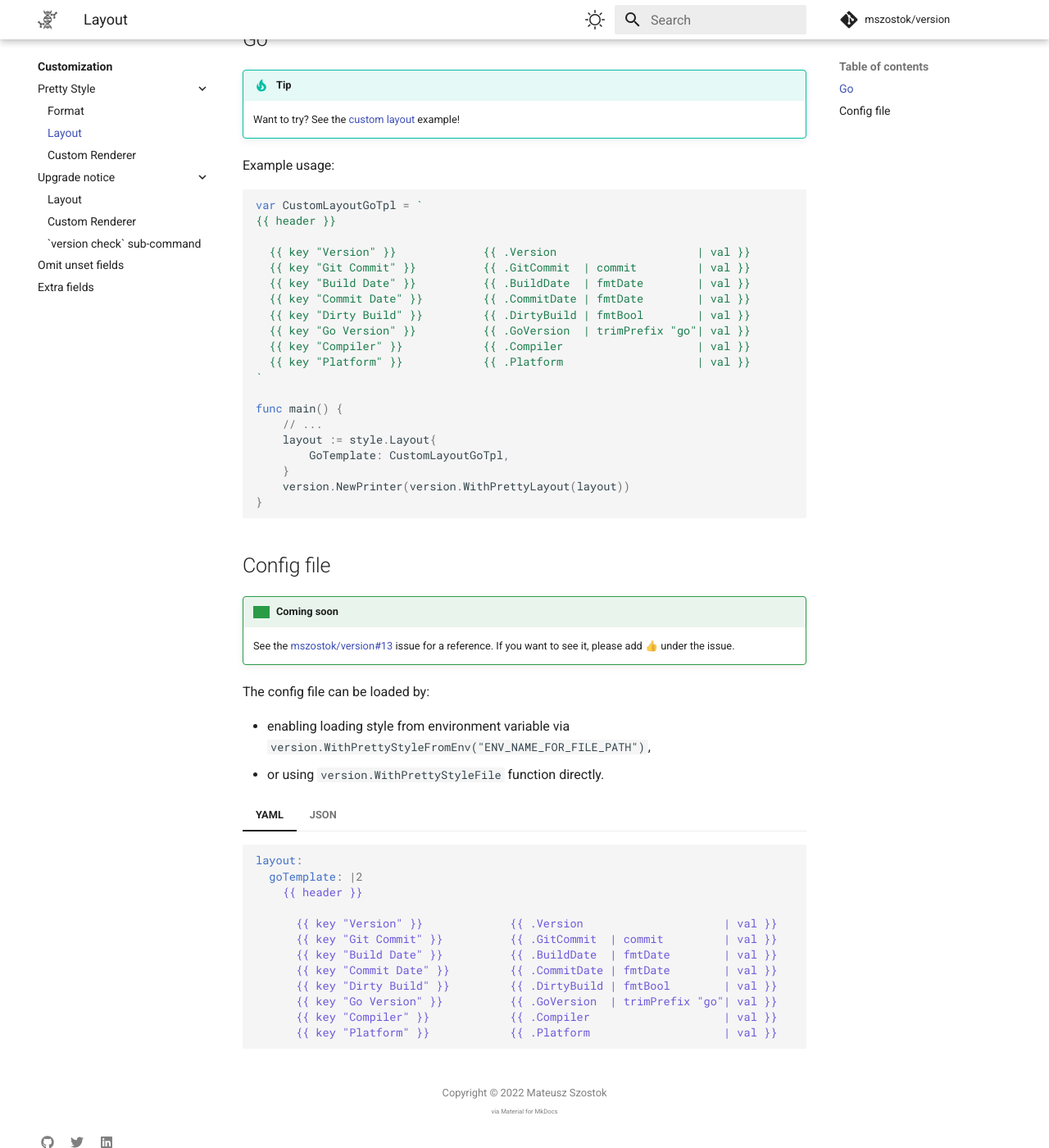
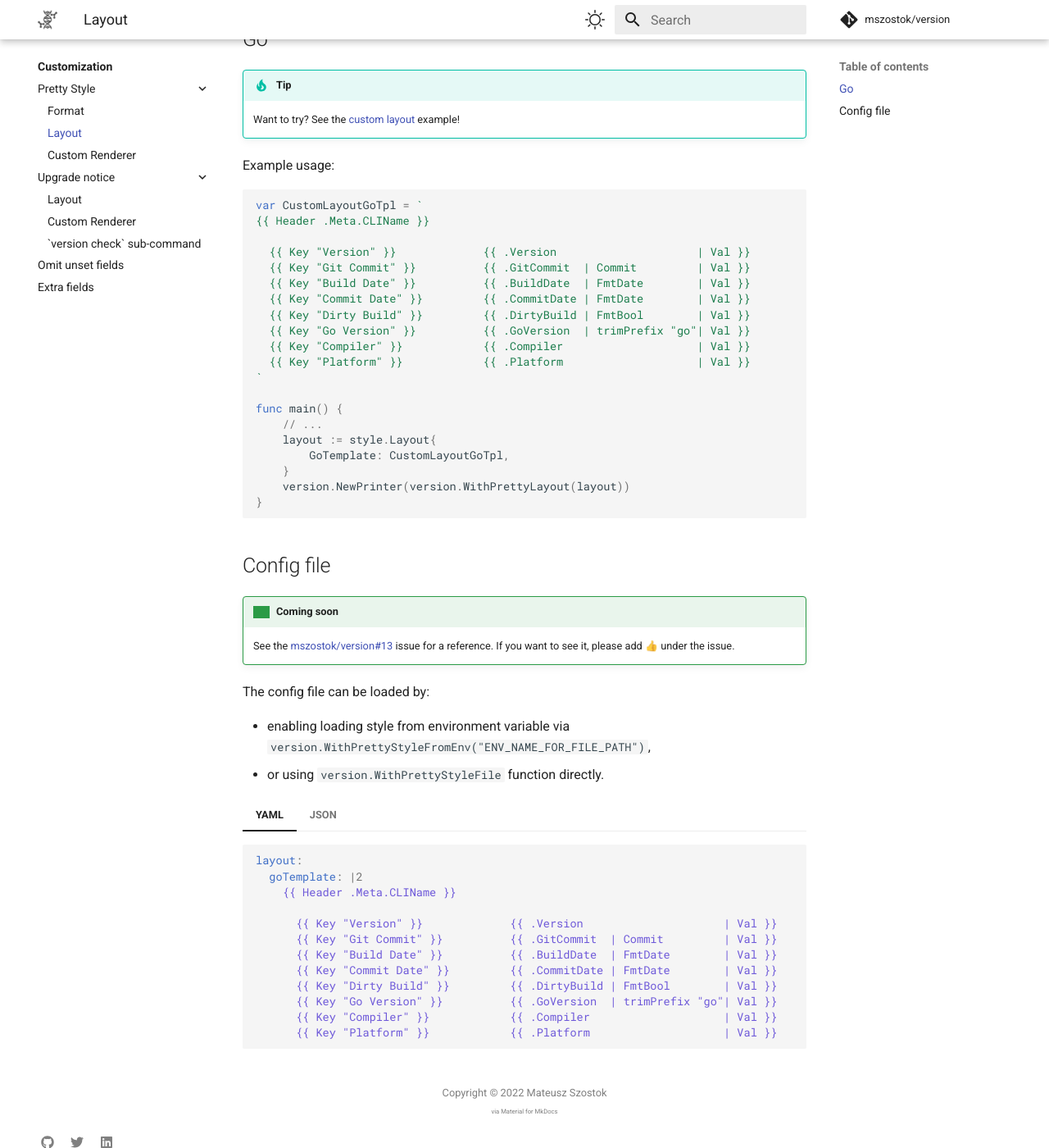
Before and after one commit to mszostok/version, an MkDocs documentation site: the page built from docs/customization/pretty/layout.md, in a window 1280 px wide and 1400 px high, scrolled down 927 px. Shown: the whole window at 82% size. Built offline with MkDocs 1.6.1 and Material for MkDocs 9.7.7, drawn with Linux system fonts in a browser that asks for light colours; comment, search, counter and statistics services are not loaded; grey boxes are pictures that could not be loaded.

Commit message:
Capitalize tmpl func names

````diff
--- a/docs/customization/pretty/layout.md
+++ b/docs/customization/pretty/layout.md
@@ -28,16 +28,16 @@ Example usage:
 
 ```go
 var CustomLayoutGoTpl = `
-{{ header }}
+{{ Header .Meta.CLIName }}
 
-  {{ key "Version" }}             {{ .Version                     | val }}
-  {{ key "Git Commit" }}          {{ .GitCommit  | commit         | val }}
-  {{ key "Build Date" }}          {{ .BuildDate  | fmtDate        | val }}
-  {{ key "Commit Date" }}         {{ .CommitDate | fmtDate        | val }}
-  {{ key "Dirty Build" }}         {{ .DirtyBuild | fmtBool        | val }}
-  {{ key "Go Version" }}          {{ .GoVersion  | trimPrefix "go"| val }}
-  {{ key "Compiler" }}            {{ .Compiler                    | val }}
-  {{ key "Platform" }}            {{ .Platform                    | val }}
+  {{ Key "Version" }}             {{ .Version                     | Val }}
+  {{ Key "Git Commit" }}          {{ .GitCommit  | Commit         | Val }}
+  {{ Key "Build Date" }}          {{ .BuildDate  | FmtDate        | Val }}
+  {{ Key "Commit Date" }}         {{ .CommitDate | FmtDate        | Val }}
+  {{ Key "Dirty Build" }}         {{ .DirtyBuild | FmtBool        | Val }}
+  {{ Key "Go Version" }}          {{ .GoVersion  | trimPrefix "go"| Val }}
+  {{ Key "Compiler" }}            {{ .Compiler                    | Val }}
+  {{ Key "Platform" }}            {{ .Platform                    | Val }}
 `
 
 func main() {
@@ -67,16 +67,16 @@ The config file can be loaded by:
     ```yaml
     layout:
       goTemplate: |2
-        {{ header }}
+        {{ Header .Meta.CLIName }}
 
-          {{ key "Version" }}             {{ .Version                     | val }}
-          {{ key "Git Commit" }}          {{ .GitCommit  | commit         | val }}
-          {{ key "Build Date" }}          {{ .BuildDate  | fmtDate        | val }}
-          {{ key "Commit Date" }}         {{ .CommitDate | fmtDate        | val }}
-          {{ key "Dirty Build" }}         {{ .DirtyBuild | fmtBool        | val }}
-          {{ key "Go Version" }}          {{ .GoVersion  | trimPrefix "go"| val }}
-          {{ key "Compiler" }}            {{ .Compiler                    | val }}
-          {{ key "Platform" }}            {{ .Platform                    | val }}
+          {{ Key "Version" }}             {{ .Version                     | Val }}
+          {{ Key "Git Commit" }}          {{ .GitCommit  | Commit         | Val }}
+          {{ Key "Build Date" }}          {{ .BuildDate  | FmtDate        | Val }}
+          {{ Key "Commit Date" }}         {{ .CommitDate | FmtDate        | Val }}
+          {{ Key "Dirty Build" }}         {{ .DirtyBuild | FmtBool        | Val }}
+          {{ Key "Go Version" }}          {{ .GoVersion  | trimPrefix "go"| Val }}
+          {{ Key "Compiler" }}            {{ .Compiler                    | Val }}
+          {{ Key "Platform" }}            {{ .Platform                    | Val }}
     ```
     <!-- YAMLLayout end -->
 
@@ -90,7 +90,7 @@ The config file can be loaded by:
     ```json
     {
       "layout": {
-        "goTemplate": "\n{{ header }}\n\n  {{ key \"Version\" }}             {{ .Version                     | val }}\n  {{ key \"Git Commit\" }}          {{ .GitCommit  | commit         | val }}\n  {{ key \"Build Date\" }}          {{ .BuildDate  | fmtDate        | val }}\n  {{ key \"Commit Date\" }}         {{ .CommitDate | fmtDate        | val }}\n  {{ key \"Dirty Build\" }}         {{ .DirtyBuild | fmtBool        | val }}\n  {{ key \"Go Version\" }}          {{ .GoVersion  | trimPrefix \"go\"| val }}\n  {{ key \"Compiler\" }}            {{ .Compiler                    | val }}\n  {{ key \"Platform\" }}            {{ .Platform                    | val }}\n"
+        "goTemplate": "\n{{ header }}\n\n  {{ Key \"Version\" }}             {{ .Version                     | Val }}\n  {{ Key \"Git Commit\" }}          {{ .GitCommit  | Commit         | Val }}\n  {{ Key \"Build Date\" }}          {{ .BuildDate  | FmtDate        | Val }}\n  {{ Key \"Commit Date\" }}         {{ .CommitDate | FmtDate        | Val }}\n  {{ Key \"Dirty Build\" }}         {{ .DirtyBuild | FmtBool        | Val }}\n  {{ Key \"Go Version\" }}          {{ .GoVersion  | trimPrefix \"go\"| Val }}\n  {{ Key \"Compiler\" }}            {{ .Compiler                    | Val }}\n  {{ Key \"Platform\" }}            {{ .Platform                    | Val }}\n"
       }
     }
     ```
````
Also changed, not shown: docs/assets/examples/screen-cobra-version.png, docs/assets/examples/screen-custom-formatting-.png, docs/assets/examples/screen-custom-layout-.png, docs/assets/examples/screen-custom-renderer-.png, docs/assets/examples/screen-plain-.png, docs/assets/examples/screen-printer--ojson.png, docs/assets/examples/screen-printer--oyaml.png, docs/assets/examples/screen-printer-.png, docs/assets/examples/screen-printer-post-hook-.png, docs/assets/examples/screen-upgrade-notice-cobra-version.png, docs/assets/examples/screen-upgrade-notice-cobra-version_-ojson.png, docs/assets/examples/screen-upgrade-notice-custom-version.png, 4 other files.
